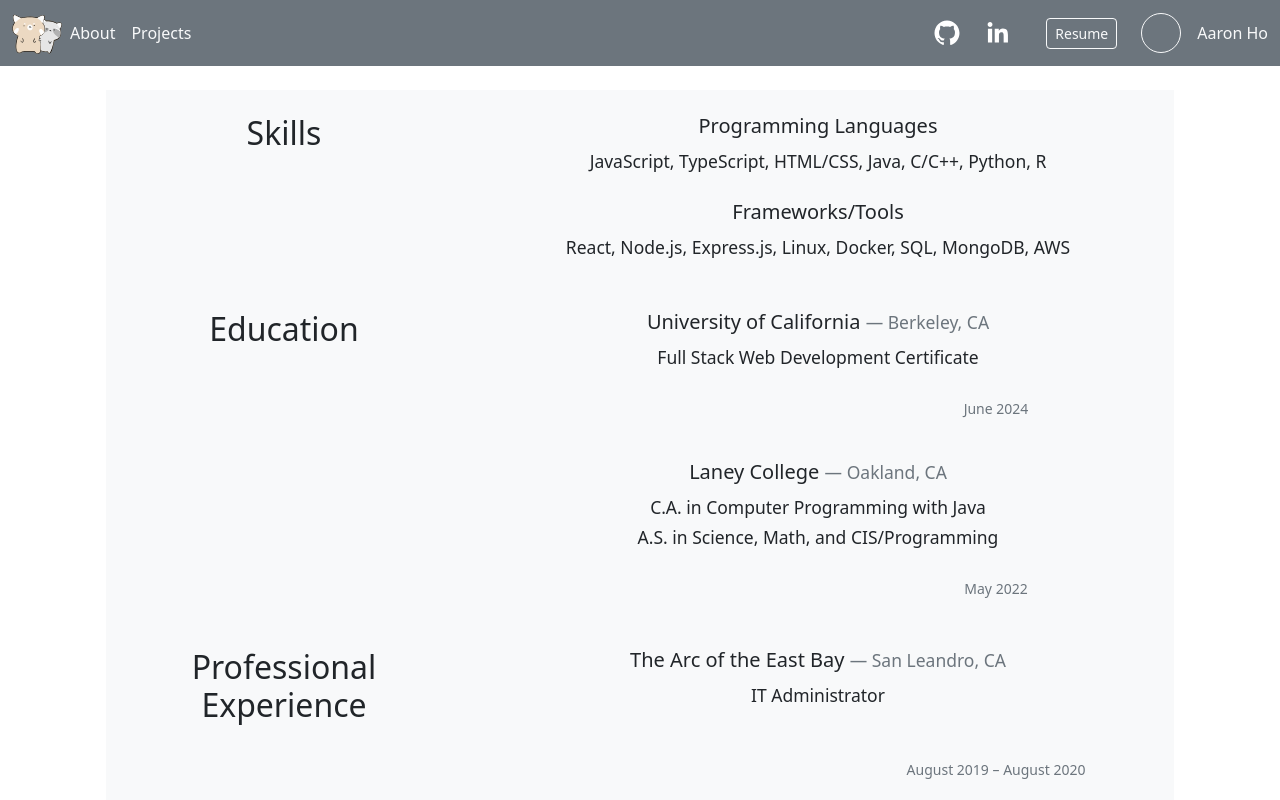
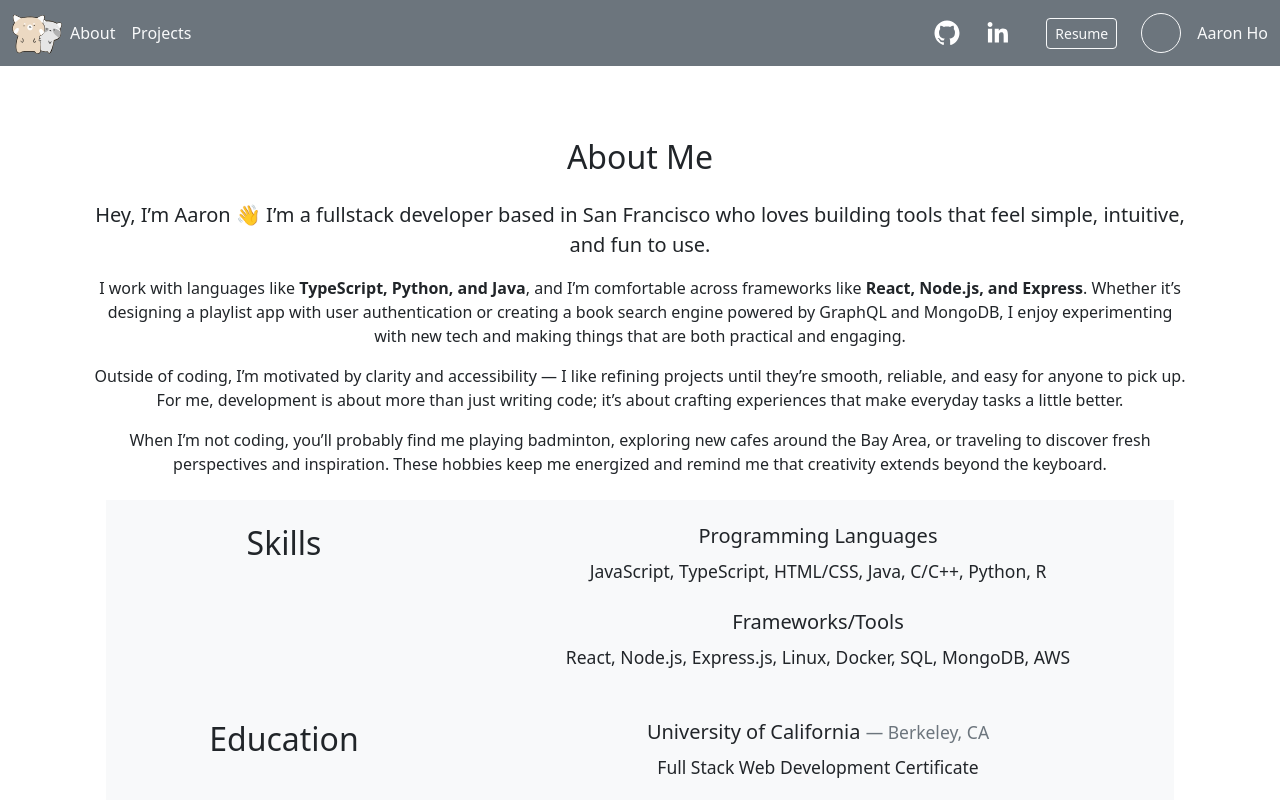
Before and after one commit to AaronH-o/react-resume, a React (Vite) app: page / in a window 1280 px wide. Shown: the top 800 px of the page. Built offline with nearby package versions, Linux system fonts and the light colour scheme.

Commit message:
added an about section

```diff
--- /dev/null
+++ b/src/components/AboutSection.jsx
@@ -0,0 +1,33 @@
+// AboutSection.jsx
+export default function AboutSection() {
+  return (
+    <section className="about-section text-center my-5">
+      <div className="container">
+        <h2 className="mb-4">About Me</h2>
+        <p className="lead">
+          Hey, I’m Aaron 👋 I’m a fullstack developer based in San Francisco who
+          loves building tools that feel simple, intuitive, and fun to use.
+        </p>
+        <p>
+          I work with languages like <strong> TypeScript, Python, and Java</strong>,
+          and I’m comfortable across frameworks like <strong>React, Node.js, and Express</strong>.
+          Whether it’s designing a playlist app with user authentication or creating
+          a book search engine powered by GraphQL and MongoDB, I enjoy experimenting
+          with new tech and making things that are both practical and engaging.
+        </p>
+        <p>
+          Outside of coding, I’m motivated by clarity and accessibility — I like refining
+          projects until they’re smooth, reliable, and easy for anyone to pick up. For me,
+          development is about more than just writing code; it’s about crafting experiences
+          that make everyday tasks a little better.
+        </p>
+        <p>
+          When I’m not coding, you’ll probably find me playing badminton,
+          exploring new cafes around the Bay Area, or traveling
+          to discover fresh perspectives and inspiration. These hobbies keep me energized
+          and remind me that creativity extends beyond the keyboard.
+        </p>
+      </div>
+    </section>
+  );
+}
--- a/src/pages/HomePage.jsx
+++ b/src/pages/HomePage.jsx
@@ -2,10 +2,12 @@ import SkillsSection from "../components/SkillsSection";
 import EducationSection from "../components/EducationSection";
 import ExperienceSection from "../components/ExperienceSection";
 import ProjectsSection from "../components/ProjectsSection";
+import AboutSection from "../components/AboutSection"
 
 export default function HomePage() {
   return (
     <div className="container pt-4">
+      <AboutSection />
       <section className="features-icons bg-light text-center m-4">
         <SkillsSection />
         <EducationSection />
```
